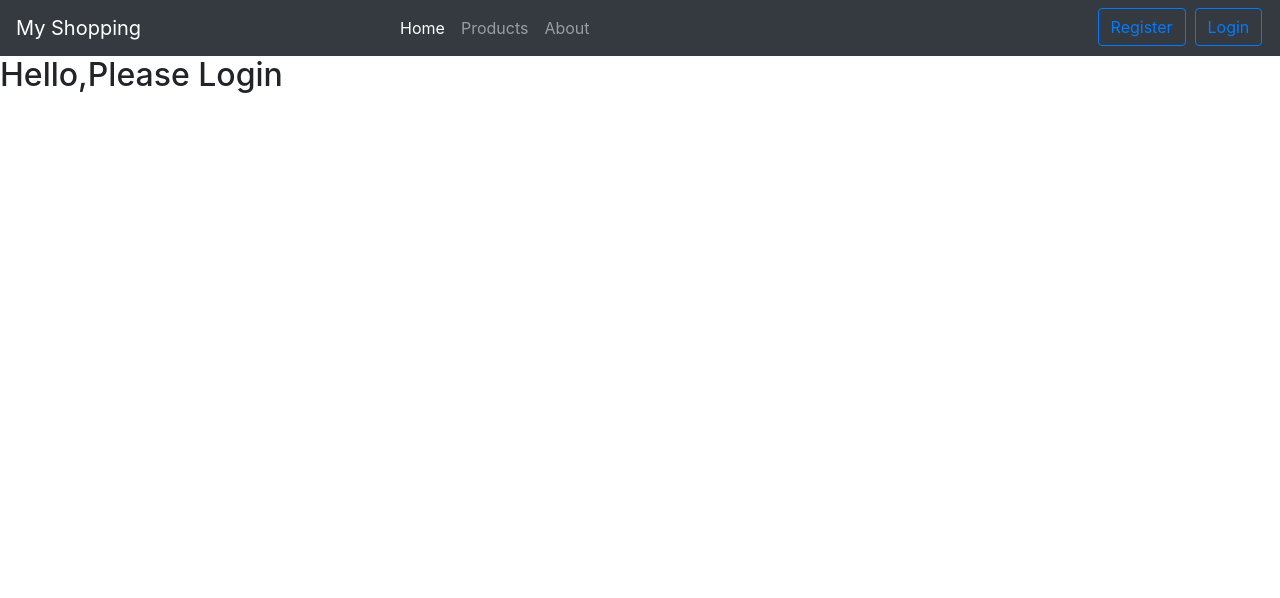
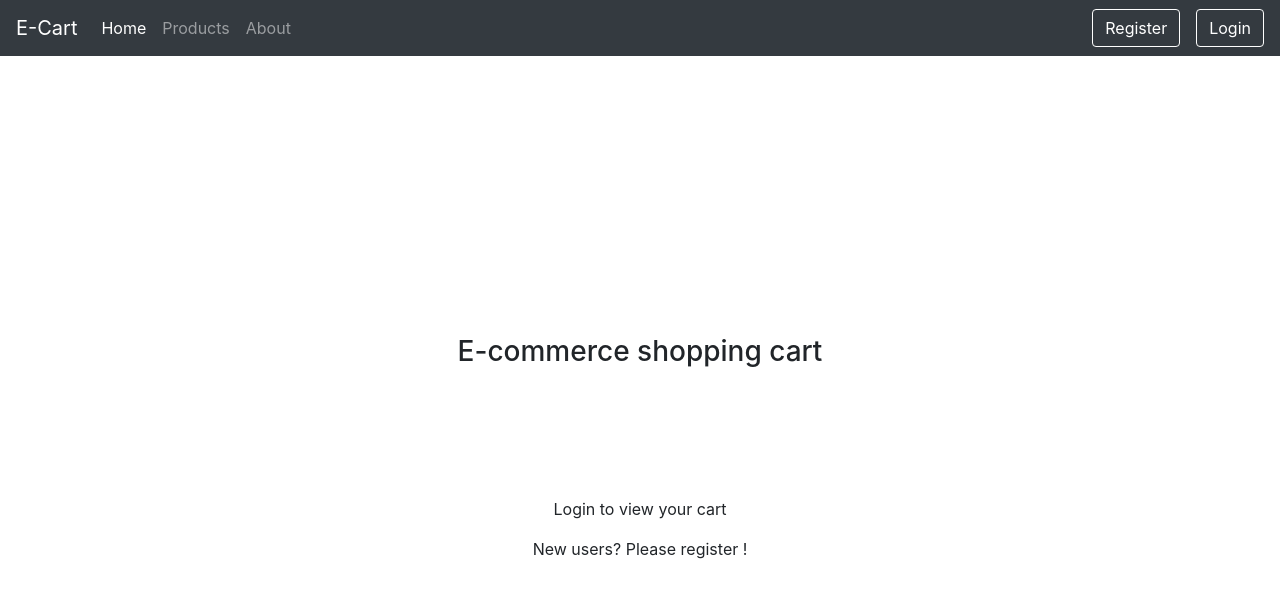
Before and after one commit to jiniii/AngularCapstone, an Angular app: page / in a window 1280 px wide. Shown: the top 598 px of the page. Built offline with nearby package versions, Linux system fonts and the light colour scheme.

Commit message:
Homepage

```diff
--- /dev/null
+++ b/db.json
@@ -0,0 +1,88 @@
+{
+    "Login": [
+        {
+            "email": "manisha@gmail",
+            "password": 3333,
+            "id": 1
+        },
+        {
+            "email": "mamatha@gmail",
+            "password": 23333,
+            "id": 2
+        }
+    ],
+    "Register": [
+        {
+            "email": "manisha@gmail",
+            "password": 3333,
+            "firstName":"Manisha",
+            "lastName":"Jangid",
+            "location":"kkd",
+            "mobileNum":"947738748",
+            "id": 1
+        }
+    ],
+    "Products": [
+        {
+            "id": 1,
+            "productName": "Samsung Galaxy",
+            "productDes": "64MP + 8MP + 5MP + 5MP rear camera | 32MP front facing camera,16.21 centimeters (6.4-inch) FHD+ capacitive touchscreen with 2340 x 1080 pixels resolution, 404 ppi pixel density and 16M color support",
+            "manufacturer":"Darshitha",
+            "quantity":"1",
+            "price":"18000",
+            "mobileNum":"947738748"
+
+        },
+        {
+            "id": 2,
+            "productName": "Redmi Note8",
+            "productDes": "64MP AI Quad rear camera with portrait, ultra-wide lens, macro lens, LED flash, AI support, beautify support | 20MP front camera | Dedicated depth sensor Performance: Smooth gaming experience with powerful Helio G90T gaming processor, Game turbo and Liquid cooling technology",
+            "manufacturer":"Manisha",
+            "quantity":"5",
+            "price":"16000",
+            "mobileNum":"947738748"
+
+        },
+        {
+            "id": 3,
+            "productName": "Honor",
+            "productDes": "3333",
+            "manufacturer":"Manisha",
+            "quantity":"4",
+            "price":"12000",
+            "mobileNum":"947738748"
+
+        },
+        {
+            "id": 4,
+            "productName": "Nokia",
+            "productDes": "3333",
+            "manufacturer":"Manisha",
+            "quantity":"4",
+            "price":"10000",
+            "mobileNum":"947738748"
+
+        },
+        {
+            "id": 5,
+            "productName": "lenovo",
+            "productDes": "adsadsafdfaf  asdf",
+            "manufacturer":"Manisha",
+            "quantity":"6",
+            "price":"13000",
+            "mobileNum":"947738748"
+
+        },
+        {
+            "id": 6,
+            "productName": "OnePlus",
+            "productDes": "sdafda",
+            "manufacturer":"Manisha",
+            "quantity":"6",
+            "price":"30000",
+            "mobileNum":"947738748"
+
+        }
+    ]
+
+}
--- a/src/app/app.component.css
+++ b/src/app/app.component.css
@@ -0,0 +1,4 @@
+.btn-outline-secondary {
+    color: #ffffff;
+    border-color: #ffffff;
+}
--- a/src/app/app.component.html
+++ b/src/app/app.component.html
@@ -1,9 +1,9 @@
-<nav class="navbar navbar-expand-sm bg-dark navbar-dark">
+<!-- <nav class="navbar navbar-expand-sm bg-dark navbar-dark"> -->
 <!-- Brand/logo -->
-    <a class="navbar-brand">My Shopping</a>
+<!-- <a class="navbar-brand" routerLink="">E-Cart</a> -->
 
 <!-- Links -->
-    <ul class="navbar-nav">
+<!-- <ul class="navbar-nav">
         <li class="nav-item" style="margin-left: 235px;">
             <a class="nav-link" routerLink="" routerLinkActive="active">Home</a>
         </li>
@@ -14,12 +14,34 @@
             <a class="nav-link" routerLink="about" routerLinkActive="active">About</a>
         </li>
         <li class="nav-item" style="margin-left:500px ;">
-        <a class="btn btn-outline-primary" routerLink="register">Register</a> &nbsp;
+            <a class="btn btn-outline-primary"  ">Register</a> &nbsp;
         </li>
         <li class="nav-item">
             <a class="btn btn-outline-primary" routerLink="login">Login</a>
         </li>
     </ul>
+</nav> -->
+<nav class="navbar navbar-expand-lg bg-dark navbar-dark">
+    <a class="navbar-brand" routerLink="/">E-Cart</a>
+    <button class="navbar-toggler" type="button" data-toggle="collapse" data-target="#navbarSupportedContent" aria-controls="navbarSupportedContent" aria-expanded="false" aria-label="Toggle navigation">
+      <span class="navbar-toggler-icon"></span>
+    </button>
+
+    <div class="collapse navbar-collapse" id="navbarSupportedContent">
+        <ul class="navbar-nav mr-auto">
+            <li class="nav-item">
+                <a class="nav-link" routerLink="/" routerLinkActive="active">Home</a>
+            </li>
+            <li class="nav-item">
+                <a class="nav-link" routerLink="products" routerLinkActive="active">Products</a>
+            </li>
+            <li class="nav-item">
+                <a class="nav-link" routerLink="about" routerLinkActive="active">About</a>
+            </li>
+        </ul>
+        <button type="button" class="btn btn-outline-secondary" routerLink="register">Register</button>
+        <button type="button" class="btn btn-outline-secondary ml-3" routerLink="login">Login</button>
+    </div>
 </nav>
 
 
--- a/src/app/components/home/home.component.css
+++ b/src/app/components/home/home.component.css
@@ -0,0 +1,8 @@
+.container {
+    display: flex;
+    flex-direction: column;
+    align-items: center;
+    align-content: center;
+    justify-content: center;
+    height: 100%;
+}
--- a/src/app/components/home/home.component.html
+++ b/src/app/components/home/home.component.html
@@ -1 +1,6 @@
-<h2>Hello,Please Login</h2>
+<div class="container">
+    <h3>E-commerce shopping cart</h3>
+    <br><br><br><br><br>
+    <p>Login to view your cart</p>
+    <p>New users? Please register !</p>
+</div>
--- a/src/styles.css
+++ b/src/styles.css
@@ -1,10 +1,21 @@
 /* You can add global styles to this file, and also import other style files */
-@import '~bootstrap/dist/css/bootstrap.min.css';
-a { cursor: pointer; }
+
+
+/* @import '~bootstrap/dist/css/bootstrap.min.css'; */
+
+html,
+body {
+    height: 100%;
+    margin: 0px;
+}
+
+a {
+    cursor: pointer;
+}
 
 .app-container {
     min-height: 320px;
-    overflow: hidden;
+    /* overflow: hidden; */
 }
 
 .btn-delete-user {
@@ -13,6 +24,6 @@ a { cursor: pointer; }
     box-sizing: content-box;
 }
 
-.cart-item{
-    font-size:small
+.cart-item {
+    font-size: small
 }
```
Lines whose indentation alone changed are shown as unchanged.
